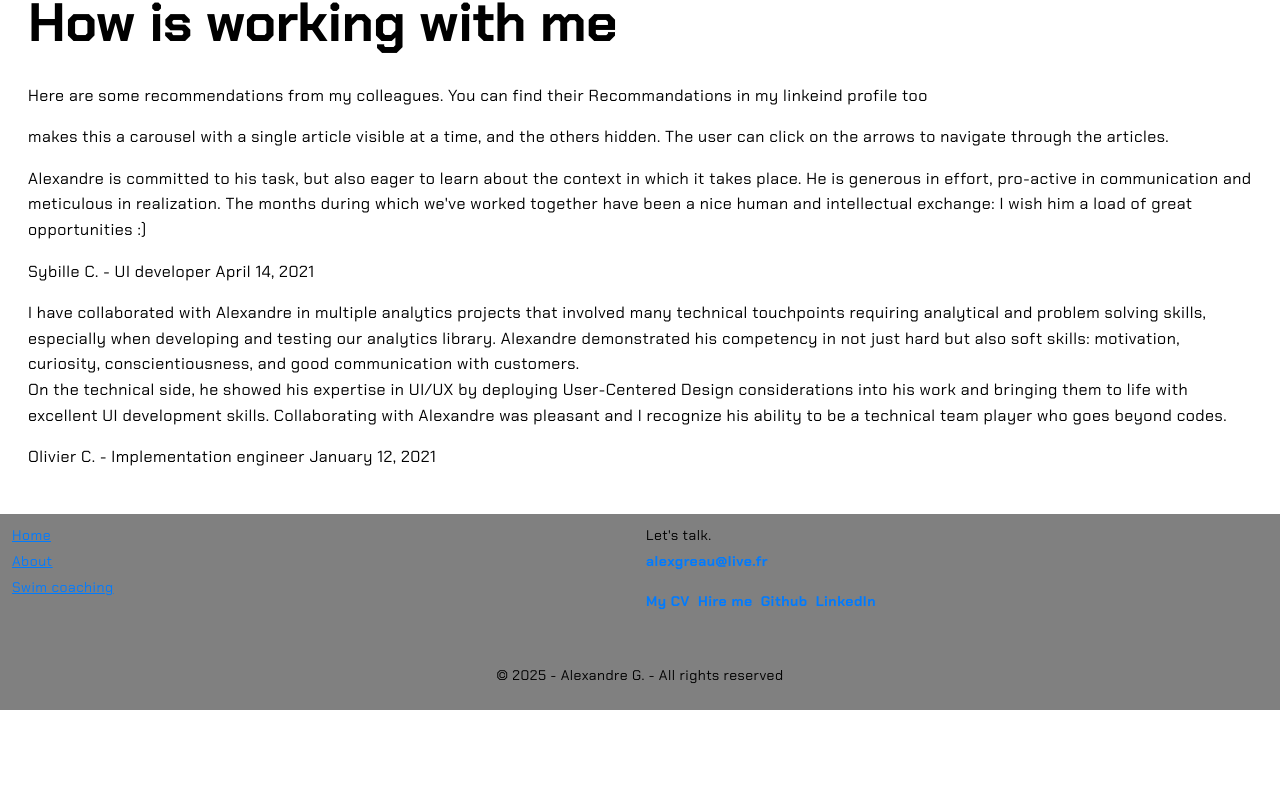
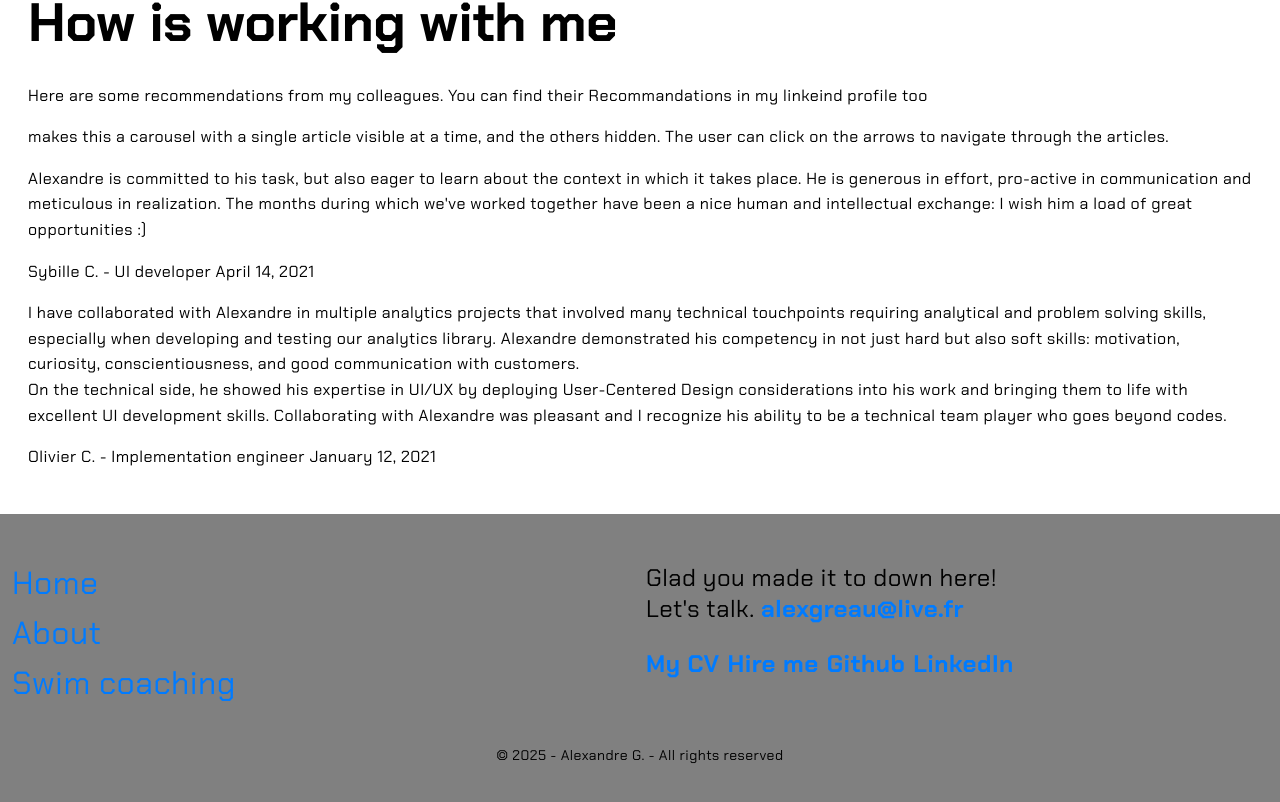
Before and after one commit to AlexGreau/Portfolio, a Vue app: page / in a window 1280 px wide. Shown: the part 1373-2175 px from the top of the page. Before the commit the page ends 2083 px from the top, so only its background shows below. Built offline with nearby package versions, Linux system fonts and the light colour scheme.

Commit message:
feat: footer style

```diff
--- a/src/components/layout/Footer.vue
+++ b/src/components/layout/Footer.vue
@@ -6,6 +6,7 @@
       <RouterLink to="/about/coaching">Swim coaching</RouterLink>
     </nav>
     <section>
+      Glad you made it to down here! <br/>
       Let's talk. <a href="mailto:alexgreau@live.fr">alexgreau@live.fr</a>
       <ul>
         <li>
@@ -37,11 +38,10 @@ footer {
   max-width: 100%;
   box-sizing: border-box;
   background: grey;
-  padding: 12px clamp(12px, calc((100% - 1280px) * 0.5), 64px);
+  padding: 48px max(calc((100% - 1280px) * 0.5), 12px);
 
   display: grid;
-  //   grid-template-columns: repeat(2, 50%);
-  grid-template-columns: repeat(auto-fit, minmax(min(30rem, 100%), 1fr));
+  grid-template-columns: repeat(auto-fit, minmax(min(450px, 100%), 1fr));
   gap: 12px;
 
   nav {
@@ -49,13 +49,25 @@ footer {
     flex-direction: column;
     gap: 8px;
     margin-bottom: 16px;
+    font-size: larger;
+
+    a {
+      text-decoration: none;
+      transition: all 0.3s ease-in-out;
+      color: #fff;
+      font-size: 32px;
+
+      &:hover {
+        text-decoration: underline;
+        font-weight: bold;
+      }
+    }
   }
 
   section {
-    display: flex;
-    flex-direction: column;
-    gap: 8px;
+
     margin-bottom: 16px;
+    font-size: 24px;
 
     a {
       color: inherit;
```
